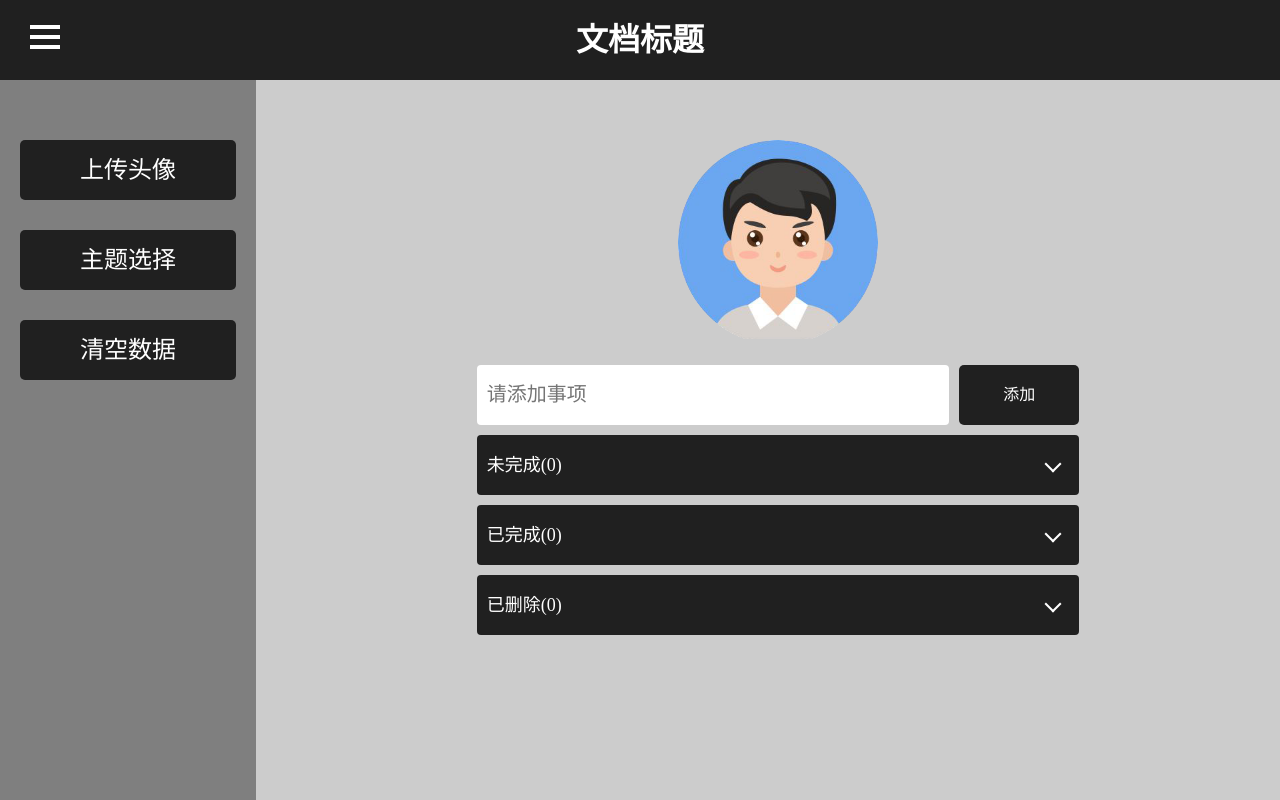
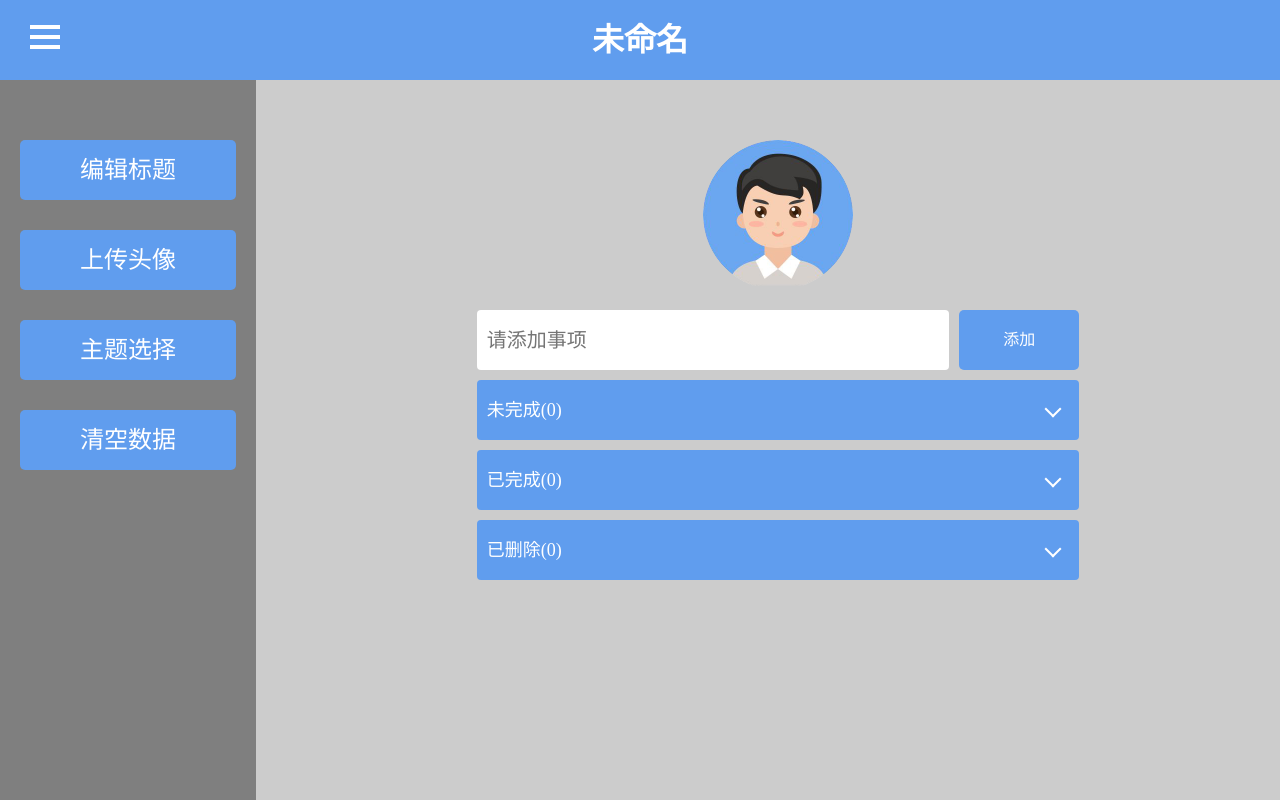
Before and after one commit to chenluily0451/vue-note, a Vue app: page / in a window 1280 px wide. Built offline with nearby package versions, Linux system fonts and the light colour scheme; what vue-toasted would draw is missing.

Commit message:
防抖功能添加。编辑标题

```diff
--- a/package.json
+++ b/package.json
@@ -14,6 +14,7 @@
   },
   "dependencies": {
     "vue": "^2.5.2",
+    "vue-lodash": "^1.0.4",
     "vue-router": "^3.0.1",
     "vue-toasted": "^1.1.24",
     "vuex": "^3.0.1"
--- a/src/App.vue
+++ b/src/App.vue
@@ -1,10 +1,10 @@
 <template>
   <div id="app" :class="['c'+getTheme]">
-    <app-header @controls="menuStatusChange()">loading...</app-header>
+    <app-header @controls="menuStatusChange()" :editTitleStatus ="editTitleStatus">loading...</app-header>
     <div class="appBody">
       <div :class="['leftContent',{showContent: showtabs}]">
-        <app-sidebar :btnShowStatus="showtabs" :themeShowStatus="showTheme" @changeTheme ="getThemeBlock()" v-show="!showTheme">loading...</app-sidebar>
-        <app-theme v-show="showTheme" @closeTheme="getCloseTheme()">loading...</app-theme>
+        <app-sidebar :btnShowStatus="showtabs" :themeShowStatus="showTheme" @changeTheme ="getThemeBlock()" @editTitle="changeTitle()" v-show="!showTheme">loading...</app-sidebar>
+        <app-theme v-show="showTheme" @closeTheme="getCloseTheme()" >loading...</app-theme>
       </div>
       <div class="rightContent">
         <app-content>loading...</app-content>
@@ -32,6 +32,7 @@ export default {
     return{
       showtabs:true,
       showTheme:false,
+      editTitleStatus:false
     }
   },
   methods:{
@@ -43,6 +44,9 @@ export default {
     },
     getCloseTheme(e){
       this.showTheme = !this.showTheme
+    },
+    changeTitle(title){
+      this.editTitleStatus = !this.editTitleStatus
     }
   },
   computed:{
--- a/src/components/AppAvatar.vue
+++ b/src/components/AppAvatar.vue
@@ -18,12 +18,7 @@
       '$store.state.avatar.clickStatus' : function(){
         this.avatar = this.$store.state.avatar.avatar
       }
-    },
-    methods:{
-
-
     }
-
   }
 </script>
 <style lang="scss">
@@ -32,9 +27,8 @@
     justify-content: center;
 
     .imgWrap{
-      width:20%;
-      max-width:400px;
-      max-height: 300px;
+      width:150px;
+      height:150px;
       margin-bottom: 20px;
 
 
--- a/src/components/AppEventAdd.vue
+++ b/src/components/AppEventAdd.vue
@@ -1,6 +1,6 @@
 <template>
   <div class="eventAdd">
-    <input type="text" placeholder="请添加事项" v-model="inputText">
+    <input type="text" placeholder="请添加事项" v-model.trim="inputText" @keyup.enter="addEventList()">
     <a href="javascript:void(0)" class="addBtn" @click="addEventList()">添加</a>
   </div>
 </template>
--- a/src/components/AppHeader.vue
+++ b/src/components/AppHeader.vue
@@ -1,22 +1,51 @@
 <template>
-  <header class="defaultColor">
+  <header class="AppHeader">
     <h1>
-      文档标题
+      <input type="text" placeholder="未命名" maxlength="10" ref="input" :readonly="readOnlyStatus" @input="enterTitle()" v-model="inputText" @keyup.enter="saveFunc()">
     </h1>
     <a class="sideBtn" @click="showSideBar()"><span></span></a>
   </header>
 </template>
 <script>
+  import {debounce,clearTime} from '../debounce.js'
+  import ls from '../store/storage.js'
   export default {
+    data(){
+        return{
+          readOnlyStatus:true,
+          inputText : ls.ls_noteTitle.get('ls_noteTitle') || ''
+        }
+    },
+    props:['editTitleStatus'],
     methods:{
       showSideBar(){
-          this.$emit('controls')
+        this.$emit('controls')
+      },
+      enterTitle(){
+        if(this.inputText !=''){
+          debounce(()=>{
+            this.saveFunc('auto')
+          },1500);
+        }
+      },
+      saveFunc(arg){
+        this.readOnlyStatus = true
+        ls.ls_noteTitle.set(this.inputText)
+        arg === 'auto' ? this.$toasted.show('自动保存成功') : this.$toasted.show('保存成功')
+        clearTime()
+      }
+    },
+    watch:{
+      'editTitleStatus':function(){
+        this.readOnlyStatus = false
+        this.$refs.input.select()
+        this.$refs.input.focus()
       }
     }
   }
 </script>
 <style lang="scss">
-  header{
+  .AppHeader{
     height:80px;
     line-height: 80px;
     text-align: center;
@@ -52,6 +81,26 @@
           transform: translateY(-10px);
         }
       }
+
+    }
+    input{
+      font-size: 32px;
+      width:50%;
+      text-align: center;
+      border:none;
+      outline: none;
+      background: transparent;
+      color: #fff;
+      font-weight: bold;
+    }
+    ::-moz-placeholder { color: #fff; }
+    ::-webkit-input-placeholder { color:#fff; }
+    :-ms-input-placeholder { color:#fff; }
+    ::selection {
+      background:red;
+    }
+    ::-moz-selection{
+      background:red;
     }
   }
 </style>
--- a/src/components/AppSidebar.vue
+++ b/src/components/AppSidebar.vue
@@ -1,6 +1,9 @@
 <template>
   <div class="sidebar">
     <ul class="mainMenu">
+      <li>
+        <a href="javascript:void(0)" class="menuTabbar" @click="editTitle()" >编辑标题</a>
+      </li>
       <li>
         <a href="javascript:void(0)" @click="uploadAvatar()" class="menuTabbar">上传头像</a>
         <input type="file" id="inputFile" accept="image/*"  @change ="fileChange()">
@@ -83,25 +86,30 @@
         let file = document.getElementById('inputFile').files[0],
             that = this
         if(window.FileReader){
+            if(file){
               let fr = new FileReader()
               fr.onloadend = function(e){
+                if(file.size/1024/1024 > 1){
+                  that.$toasted.show('上传文件不能超过1M')
+                  return false
+                }
                 that.$store.dispatch('change_avatarStatus')
                 that.$store.dispatch('change_avatar',e.target.result)
                 ls.ls_avatar.set(e.target.result)
                 that.$toasted.show('上传成功')
                 console.log(that.$store)
               }
-          fr.onprogress = function(){
-            if(file.size/1024/1024 > 1){
-              that.$toasted.show('上传文件不能超过1M')
-              return false
+//          fr.onprogress = function(){
+//              that.$toasted.show('上传中...')
+//          }
+              fr.readAsDataURL(file);
             }
-              that.$toasted.show('上传中...')
-          }
-          fr.readAsDataURL(file);
         }else{
             this.$toasted.show('你的浏览器版本太低，暂不支持上传')
         }
+      },
+      editTitle(){
+          this.$emit('editTitle')
       }
 
     }
--- a/src/components/AppTheme.vue
+++ b/src/components/AppTheme.vue
@@ -4,9 +4,9 @@
       <li class="title">
         点击切换主题
       </li>
-      <li @click="changeTheme('00b0fc')">
-        <span class="c00b0fc"></span>
-        <b>#00b0fc</b>
+      <li @click="changeTheme('609dee')">
+        <span class="c609dee"></span>
+        <b>#609dee</b>
       </li>
       <li @click="changeTheme('f39894')">
         <span class="cf39894"></span>
@@ -77,8 +77,8 @@
           &.cf39894{
             background: #f39894;
           }
-          &.c00b0fc{
-            background: #00b0fc;
+          &.c609dee{
+            background: #609dee;
           }
           &.c26b6be{
             background: #26b6be;
--- /dev/null
+++ b/src/debounce.js
@@ -0,0 +1,12 @@
+
+var timeout;
+export function debounce(func, delay) {
+  clearTimeout(timeout)
+  timeout = setTimeout(()=> {
+    func.call(this)
+  }, delay);
+}
+
+export function clearTime(func, delay) {
+  clearTimeout(timeout)
+}
--- a/src/main.js
+++ b/src/main.js
@@ -7,7 +7,7 @@ import Toasted from 'vue-toasted'
 import toastOptions from './toastOptions'
 import Vuex from 'vuex'
 import store from './store/index';
-
+import lodash from 'lodash'
 
 Vue.config.productionTip = false
 
--- a/src/store/storage.js
+++ b/src/store/storage.js
@@ -15,18 +15,19 @@ const localData = function(item){
 const ls_theme = new localData('ls_theme'),
       ls_todo = new localData('ls_todo'),
       ls_completed = new localData('ls_completed'),
-      ls_deleted = new localData('ls_deleted')
+      ls_deleted = new localData('ls_deleted'),
+      ls_noteTitle = new localData('ls_noteTitle')
 
 const ls_avatar = new localData('ls_avatar')
 
 const getLocalTime = function(){
   let time = new Date(),
       year = time.getFullYear(),
-      month = parseInt(time.getMonth())+1,
-      day = time.getDate(),
-      hour = time.getHours(),
-      minute = time.getMinutes(),
-      second = time.getSeconds()
+      month = parseInt(time.getMonth()+1) < 10 ? '0' + parseInt(time.getMonth()+1) : parseInt(time.getMonth()+1),
+      day = time.getDate() < 10 ? '0' + time.getDate() : time.getDate(),
+      hour = time.getHours() < 10 ? '0' + time.getHours() : time.getHours(),
+      minute = time.getMinutes() < 10 ? '0' + time.getMinutes() : time.getMinutes(),
+      second = time.getSeconds() < 10 ? '0' + time.getSeconds() : time.getSeconds()
 
   return year + '/' + month + '/' + day + ' ' + hour + ':' + minute + ':' + second
 }
@@ -37,5 +38,6 @@ export default {
   ls_completed,
   ls_deleted,
   ls_avatar,
+  ls_noteTitle,
   getLocalTime
 }
--- a/src/store/theme/index.js
+++ b/src/store/theme/index.js
@@ -4,7 +4,7 @@
 import ls from '../storage.js';
 const moduleTheme = {
   state:{
-    theme:ls.ls_theme.get() || '202020'
+    theme:ls.ls_theme.get() || '609dee'
   },
   getters:{
     getCurrentTheme(state){
--- a/static/css/theme.scss
+++ b/static/css/theme.scss
@@ -1,6 +1,6 @@
 
 $theme1:#f39894;
-$theme2:#00b0fc;
+$theme2:#609dee;
 $theme3:#26b6be;
 $theme4:#f4b976;
 $theme5:#202020;
@@ -18,7 +18,7 @@ $theme6:#5fdb54;
 }
 
 //主题二
-.c00b0fc{
+.c609dee{
   @include theme($theme2)
 }
 
```
Also changed, not shown: 1 other file (tests, documents, lock files or other folders). Lines whose indentation alone changed are shown as unchanged.
